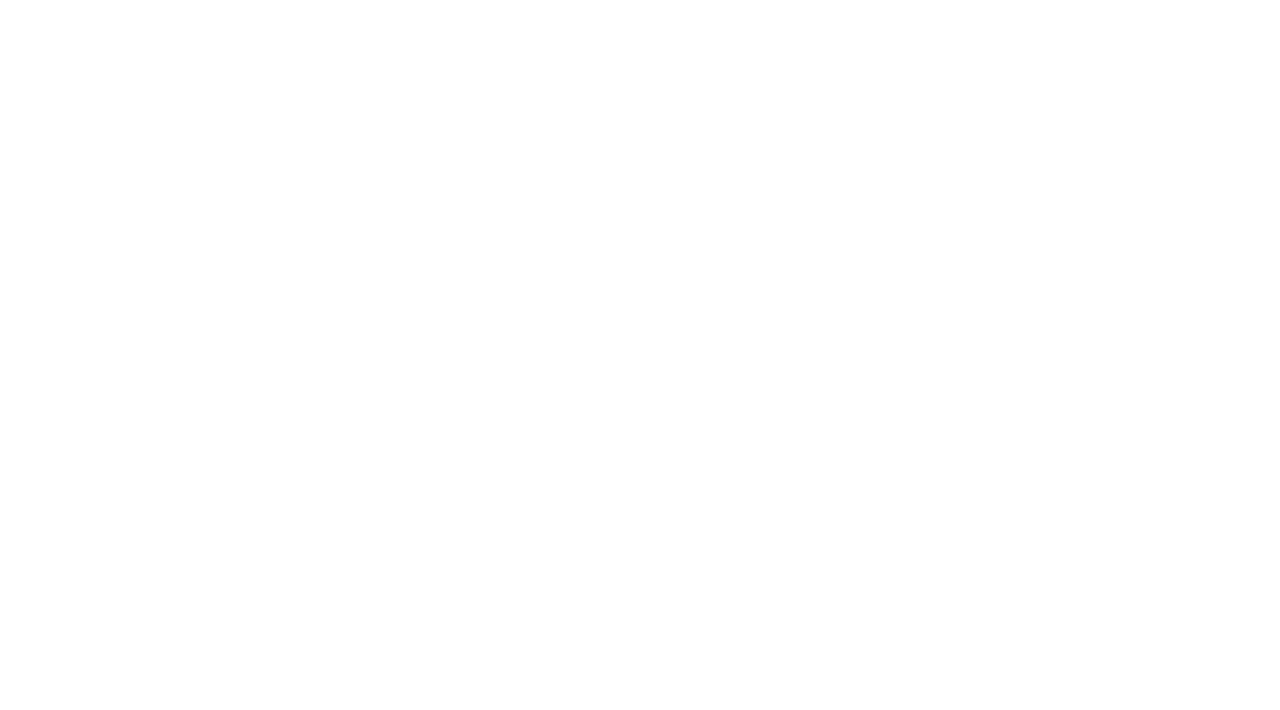
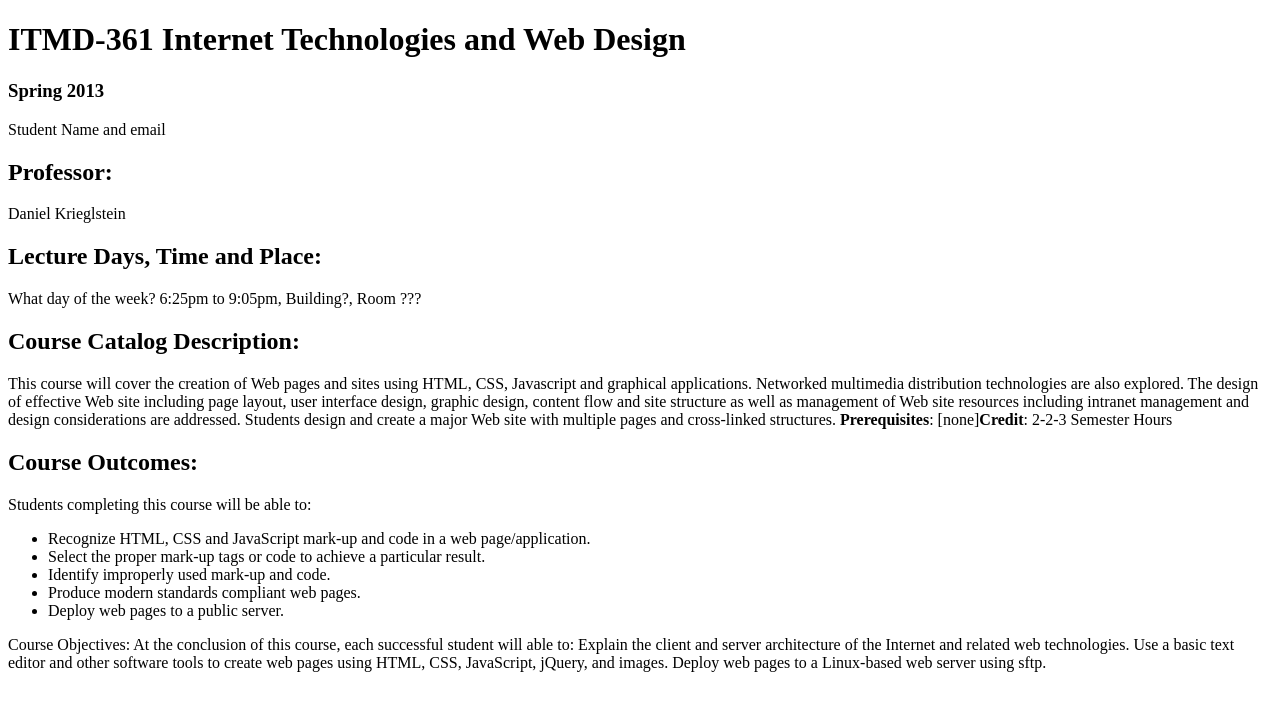
Before and after one commit to mgalvan4/lab2repo, a plain HTML site: page index.html in a window 1280 px wide. Drawn offline with Linux system fonts and the light colour scheme.

Commit message:
Inserted Text and applied html tags, 75% done

```diff
--- a/index.html
+++ b/index.html
@@ -2,9 +2,31 @@
 <html lang="en">
   <head>
   <meta charset="UTF-8">
-  <title> <h1>ITMD-361 Internet Technologies and Web Design</h1> </title>
+  <title>ITMD-361 Internet Technologies and Web Design</title>
   </head>
   <body>
-    <p></p>
+    <h1>ITMD-361 Internet Technologies and Web Design</h1>
+    <h3>Spring 2013</h3>
+    <p>Student Name and email</p>
+    <h2>Professor:</h2>
+    <p>Daniel Krieglstein</p>
+    <h2>Lecture Days, Time and Place:</h2>
+    <p>What day of the week? 6:25pm to 9:05pm, Building?, Room ???</p>
+    <h2>Course Catalog Description:</h2>
+    <p>This course will cover the creation of Web pages and sites using HTML, CSS, Javascript and graphical applications. Networked multimedia distribution technologies are also explored. The design of effective Web site including page layout, user interface design, graphic design, content flow and site structure as well as management of Web site resources including intranet management and design considerations are addressed. Students design and create a major Web site with multiple pages and cross-linked structures. <strong>Prerequisites</strong>: [none]<strong>Credit</strong>: 2-2-3 Semester Hours</p>
+    <h2>Course Outcomes:</h2>
+    <p>Students completing this course will be able to:</p>
+    <ul>
+	  <li>Recognize HTML, CSS and JavaScript mark-up and code in a web page/application.</li>
+      <li>Select the proper mark-up tags or code to achieve a particular result.</li>
+      <li>Identify improperly used mark-up and code.</li>
+      <li>Produce modern standards compliant web pages.</li>
+      <li>Deploy web pages to a public server.</li>
+	</ul>
+Course Objectives:
+At the conclusion of this course, each successful student will able to:
+Explain the client and server architecture of the Internet and related web technologies.
+Use a basic text editor and other software tools to create web pages using HTML, CSS, JavaScript, jQuery, and images.
+Deploy web pages to a Linux-based web server using sftp.
   </body>
 </html>
```
